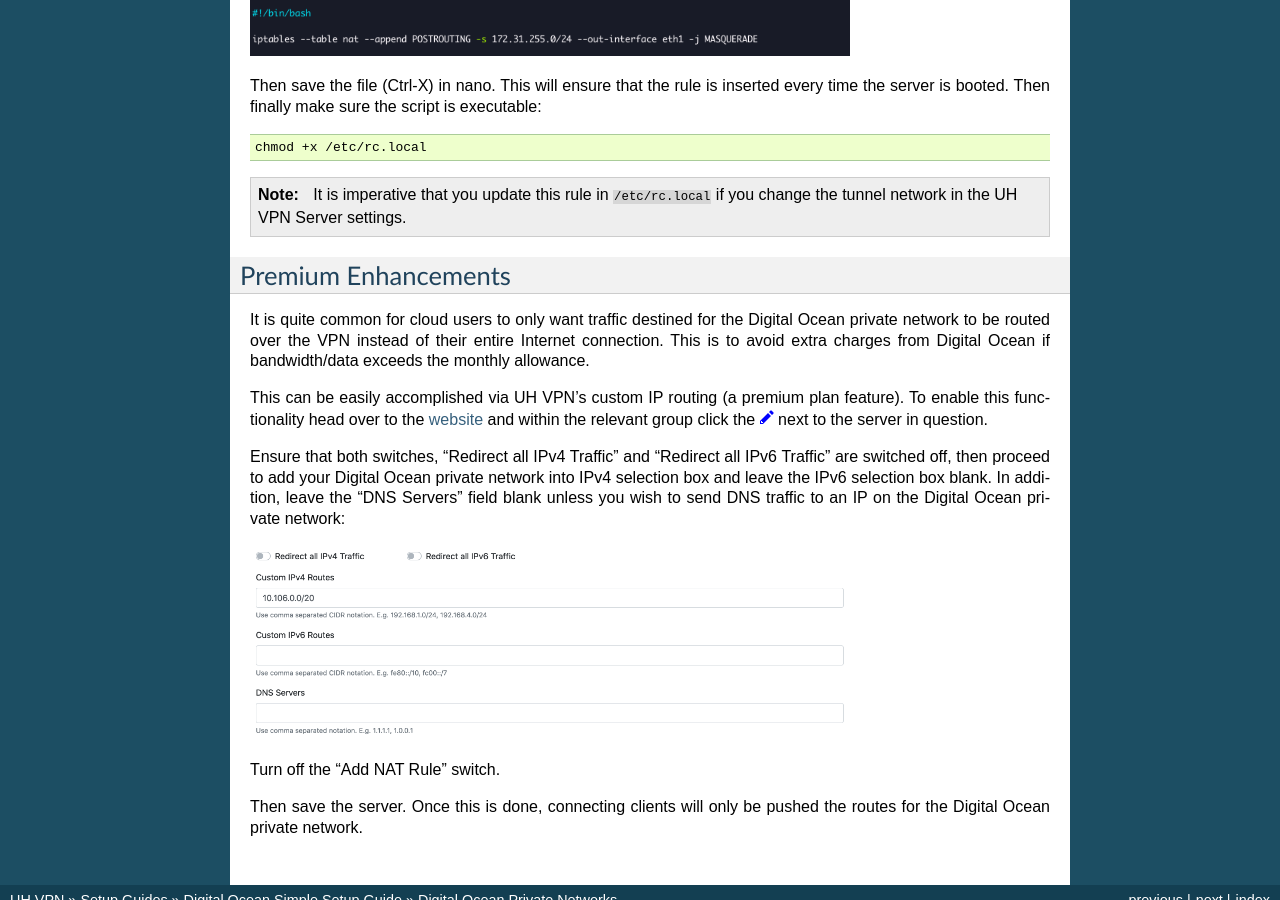
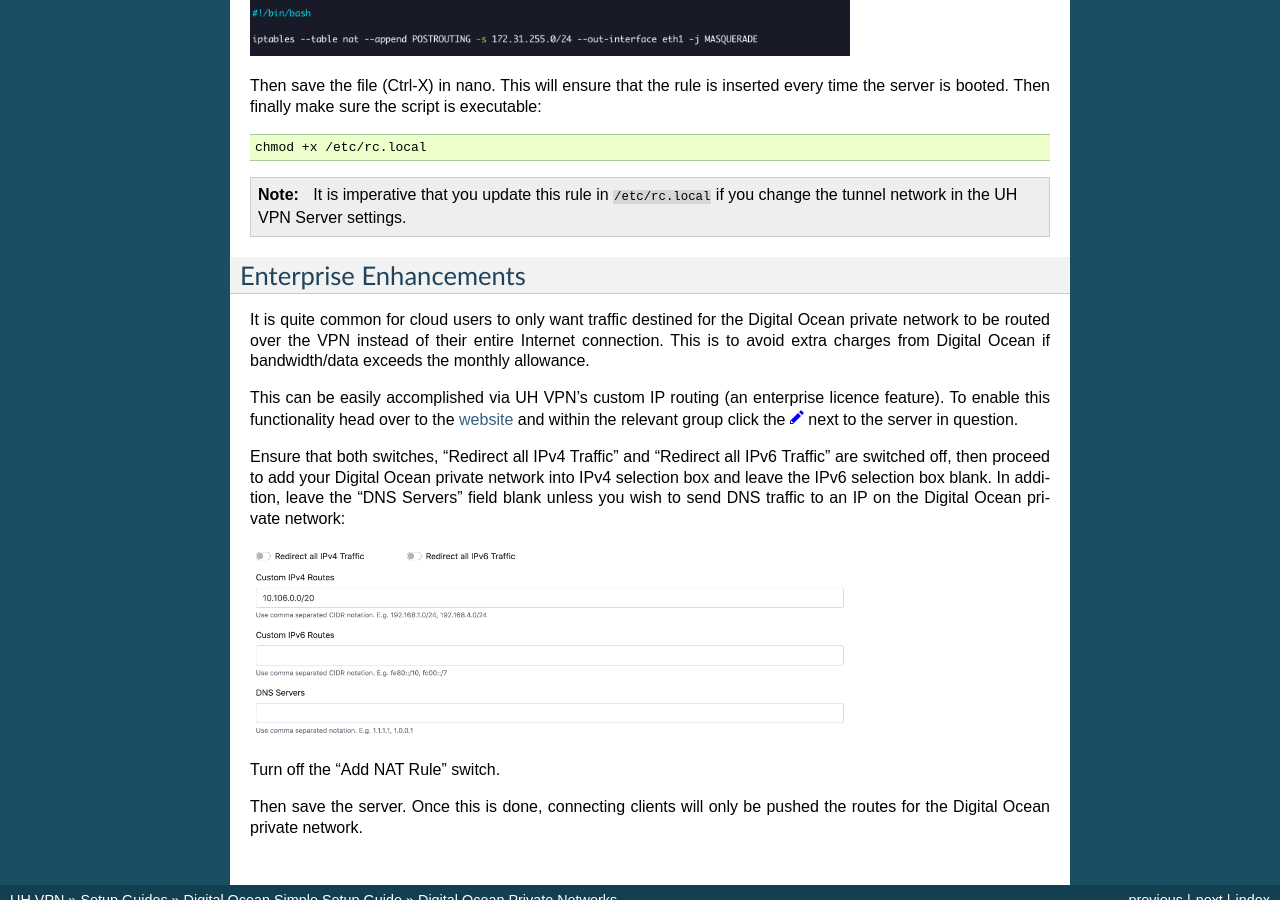
Before and after one commit to ultrahorizon/UH-VPN-Docs, a Sphinx documentation site: the page built from source/setup-guides/digital-ocean/private-network.rst, in a window 1280 px wide and 900 px high, scrolled down 1786 px. Built offline with Sphinx 7.4.7, drawn with Linux system fonts in a browser that asks for light colours; some of the changed text lies outside the part shown.

Commit message:
Include references to enterprise only features

```diff
--- a/source/setup-guides/digital-ocean/private-network.rst
+++ b/source/setup-guides/digital-ocean/private-network.rst
@@ -89,14 +89,14 @@ server is booted. Then finally make sure the script is executable:
     It is imperative that you update this rule in ``/etc/rc.local`` if you change the tunnel
     network in the UH VPN Server settings.
 
-Premium Enhancements
-~~~~~~~~~~~~~~~~~~~~
+Enterprise Enhancements
+~~~~~~~~~~~~~~~~~~~~~~~
 
 It is quite common for cloud users to only want traffic destined for the Digital Ocean private
 network to be routed over the VPN instead of their entire Internet connection. This is to avoid
 extra charges from Digital Ocean if bandwidth/data exceeds the monthly allowance.
 
-This can be easily accomplished via UH VPN's custom IP routing (a premium plan feature). To enable this
+This can be easily accomplished via UH VPN's custom IP routing (an enterprise licence feature). To enable this
 functionality head over to the `website`_ and within the relevant group click the |edit_icon|
 next to the server in question.
 
--- a/source/website/groups/admins.rst
+++ b/source/website/groups/admins.rst
@@ -1,7 +1,7 @@
 Group Administrators
 ====================
 
-Premium groups can have more than one administrator. This enables multiple user accounts
+UH VPN groups can have more than one administrator. This enables multiple user accounts
 to control all aspects of the group. This setup is particularly suited to environments where
 more than one person is responsible for VPN operations. For example, IT engineers within a
 company.
--- a/source/website/servers/creating.rst
+++ b/source/website/servers/creating.rst
@@ -24,8 +24,8 @@ the relevant group page. One will then be presented with a list of fields to fil
     By default all UH VPN servers will push the routes 0.0.0.0/0 and ::/0 to redirect all IPv4 and IPv6
     traffic over the VPN interface.
 
-Premium Server Options
-~~~~~~~~~~~~~~~~~~~~~~
+Enterprise Server Options
+~~~~~~~~~~~~~~~~~~~~~~~~~
 
 * **Redirect IPv4 Traffic** : This controls whether the 0.0.0.0/0 route is pushed to clients.
 * **Custom IPv4 Routes** : When the above redirect button is disabled, one has the ability to insert
--- a/source/website/servers/custom-crypto.rst
+++ b/source/website/servers/custom-crypto.rst
@@ -1,5 +1,5 @@
-Custom Cryptography (Premium Feature)
-=====================================
+Custom Cryptography (Enterprise Feature)
+========================================
 
 .. warning::
     Rolling your own crypto is dangerous. If you are at all unsure about what you are doing, use the cryptographic
--- a/source/website/servers/split-routing.rst
+++ b/source/website/servers/split-routing.rst
@@ -1,5 +1,5 @@
-Split Routing (Premium Feature)
-===============================
+Split Routing (Enterprise Feature)
+==================================
 
 Split routing is often used where it is not desirable to route your entire Internet connection over the VPN tunnel.
 For example, you may wish to utilise your standard Internet connection for general browsing whilst having UH VPN to
```
